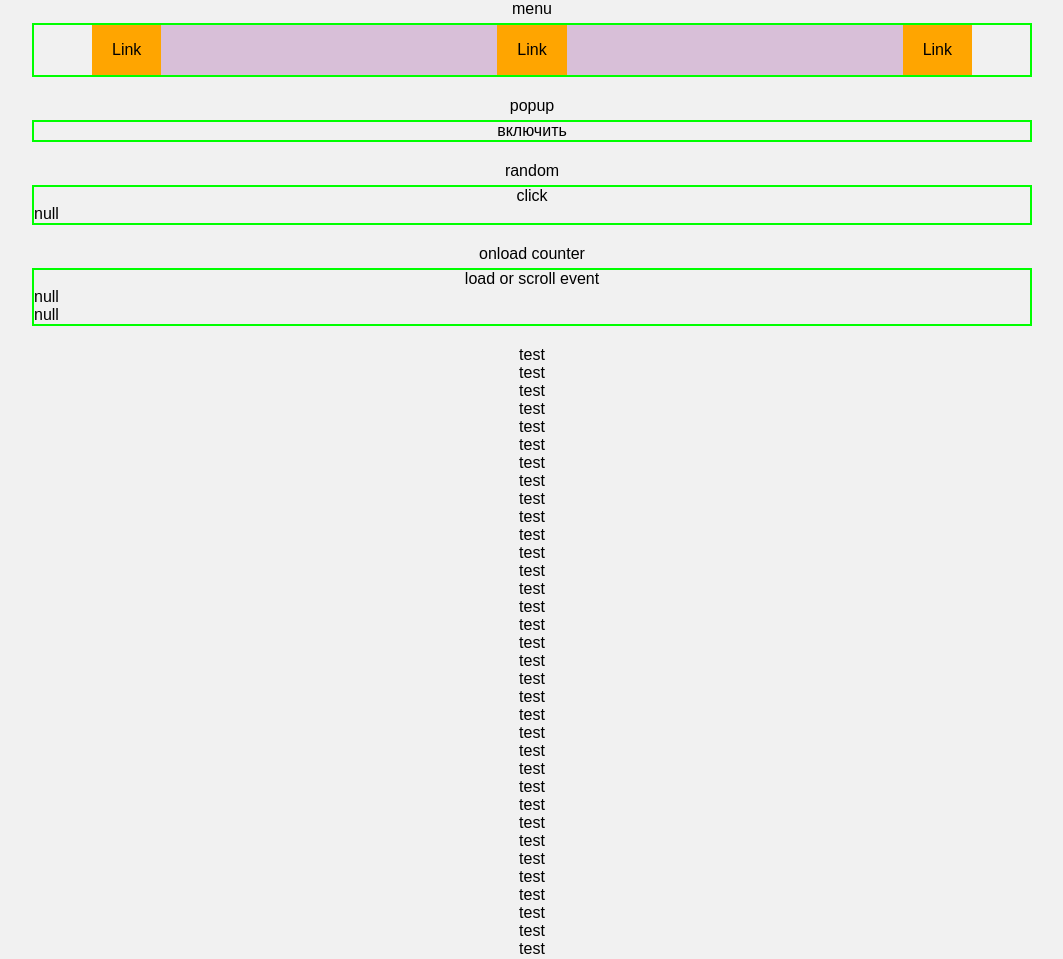
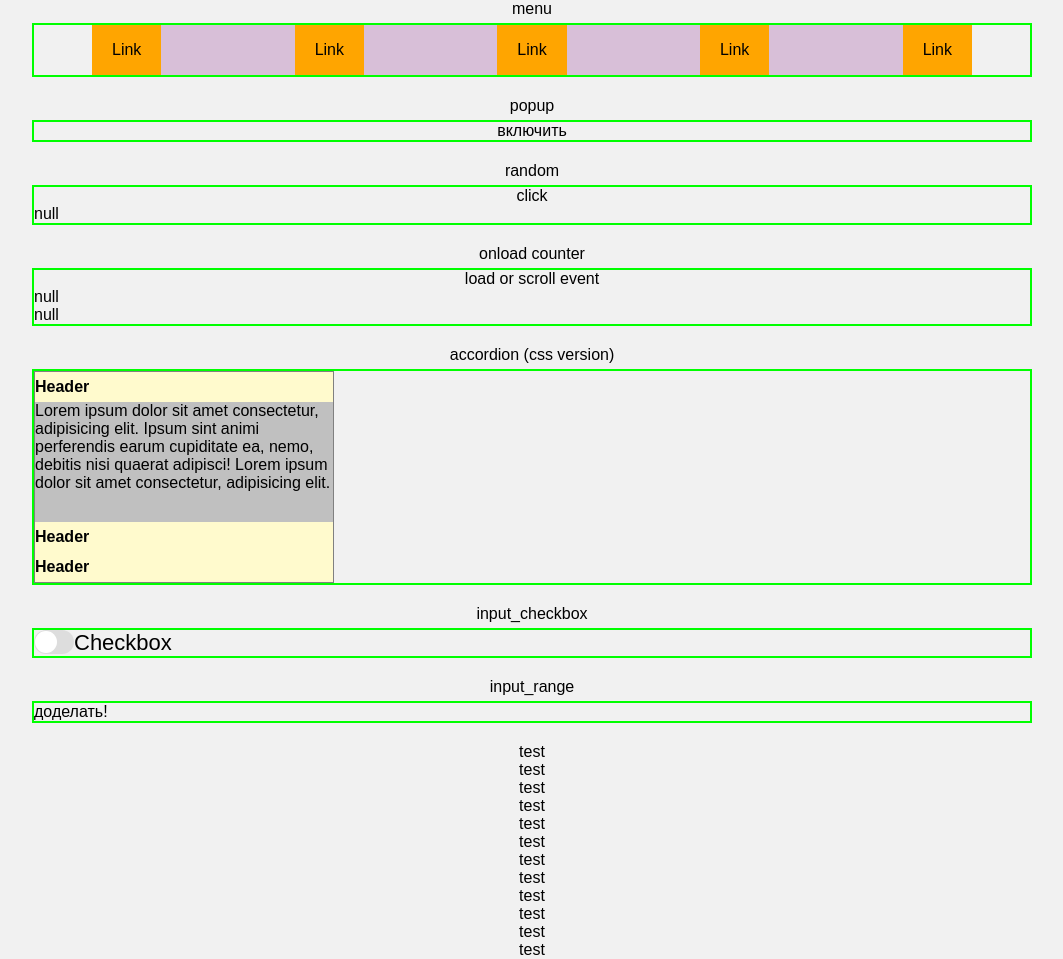
Before and after one commit to kaa88/new_site_template, a PHP site: page / in a window 1280 px wide. Shown: the top 959 px of the page, without its empty margins (108-1171 px from the left). Run offline with PHP 8.4, Linux system fonts and the light colour scheme.

Commit message:
accordion template

```diff
--- a/#scss/_main.scss
+++ b/#scss/_main.scss
@@ -17,9 +17,10 @@ body {
 // Готовые:
 @import "templates/menu";
 @import "templates/popup";
+@import "templates/accordion_css";
+@import "templates/input_checkbox";
 
 // Доделать:
-@import "templates/input_checkbox";
 @import "templates/input_range";
 
 
--- a/css/style.css
+++ b/css/style.css
@@ -278,6 +278,37 @@ body._locked {
 	color: black;
 }
 
+.accordion {
+	width: 300px;
+	border: solid 1px gray;
+}
+.accordion input {
+	display: none;
+}
+.accordion input:checked + label {
+	height: 150px;
+}
+.accordion__item {
+	display: block;
+	overflow: hidden;
+	height: 30px;
+	transition: height 0.3s;
+}
+.accordion__item-header {
+	display: flex;
+	align-items: center;
+	height: 30px;
+	background-color: lemonchiffon;
+	font-weight: bold;
+	cursor: pointer;
+}
+.accordion__item-content {
+	display: block;
+	height: 100%;
+	overflow-y: scroll;
+	background-color: silver;
+}
+
 .checkbox {
 	display: none;
 }
--- a/index.html
+++ b/index.html
@@ -55,6 +55,14 @@
 					<a class="menu__link" href="#">Link</a>
 					<div class="menu__dropdown dropdown">drop</div>
 				</li>
+				<li class="menu__item">
+					<a class="menu__link" href="#">Link</a>
+					<div class="menu__dropdown dropdown">drop</div>
+				</li>
+				<li class="menu__item">
+					<a class="menu__link" href="#">Link</a>
+					<div class="menu__dropdown dropdown">drop</div>
+				</li>
 			</ul>
 			<div class="menu__dropdown dropdown"></div> <!-- общее -->
 		</div>
@@ -101,6 +109,46 @@
 	<div class="test-button" onclick="onloadCounter1.startCounter(); onloadCounter2.startCounter()">load or scroll event</div>
 	<p class="test-counter1">null</p>
 	<p class="test-counter2">null</p>
+</div>
+
+<h3>accordion (css version)</h3>
+<div class="test-wrapper">
+
+	<div class="accordion">
+		<input type="radio" name="accordion-radio" id="accordion-radio-1" checked>
+		<label class="accordion__item" for="accordion-radio-1">
+			<span class="accordion__item-header">Header</span>
+			<span class="accordion__item-content">
+				Lorem ipsum dolor sit amet consectetur, adipisicing elit. Ipsum sint animi perferendis earum cupiditate ea, nemo, debitis nisi quaerat adipisci! Lorem ipsum dolor sit amet consectetur, adipisicing elit.
+			</span>
+		</label>
+		<input type="radio" name="accordion-radio" id="accordion-radio-2">
+		<label class="accordion__item" for="accordion-radio-2">
+			<span class="accordion__item-header">Header</span>
+			<span class="accordion__item-content">
+				Lorem ipsum dolor sit amet consectetur, adipisicing elit. Ipsum sint animi perferendis earum cupiditate ea, nemo, debitis nisi quaerat adipisci! Lorem ipsum dolor sit amet consectetur, adipisicing elit.
+			</span>
+		</label>
+		<input type="radio" name="accordion-radio" id="accordion-radio-3">
+		<label class="accordion__item" for="accordion-radio-3">
+			<span class="accordion__item-header">Header</span>
+			<span class="accordion__item-content">
+				Lorem ipsum dolor sit amet consectetur, adipisicing elit. Ipsum sint animi perferendis earum cupiditate ea, nemo, debitis nisi quaerat adipisci! Lorem ipsum dolor sit amet consectetur, adipisicing elit.
+			</span>
+		</label>
+	</div>
+
+</div>
+
+<h3>input_checkbox</h3>
+<div class="test-wrapper">
+	<input class="checkbox" id="styled-checkbox" type="checkbox">
+	<label for="styled-checkbox">Checkbox</label>
+</div>
+
+<h3>input_range</h3>
+<div class="test-wrapper">
+	<p>доделать!</p>
 </div>
 
 
```
Also changed, not shown: #scss/css/accordion.css (added, +10 -0 lines), #scss/templates/accordion_css.scss (added, +31 -0 lines), README.md.
